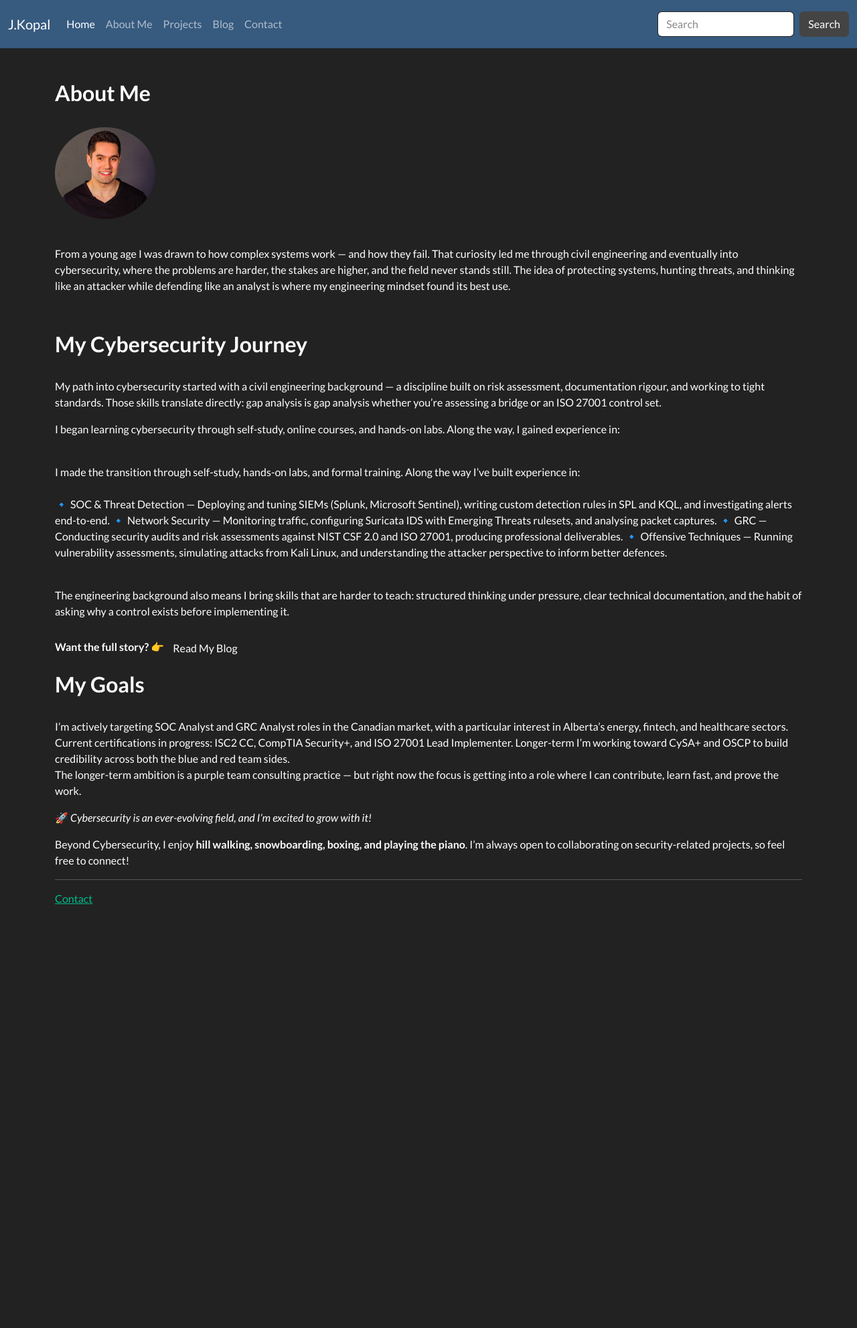
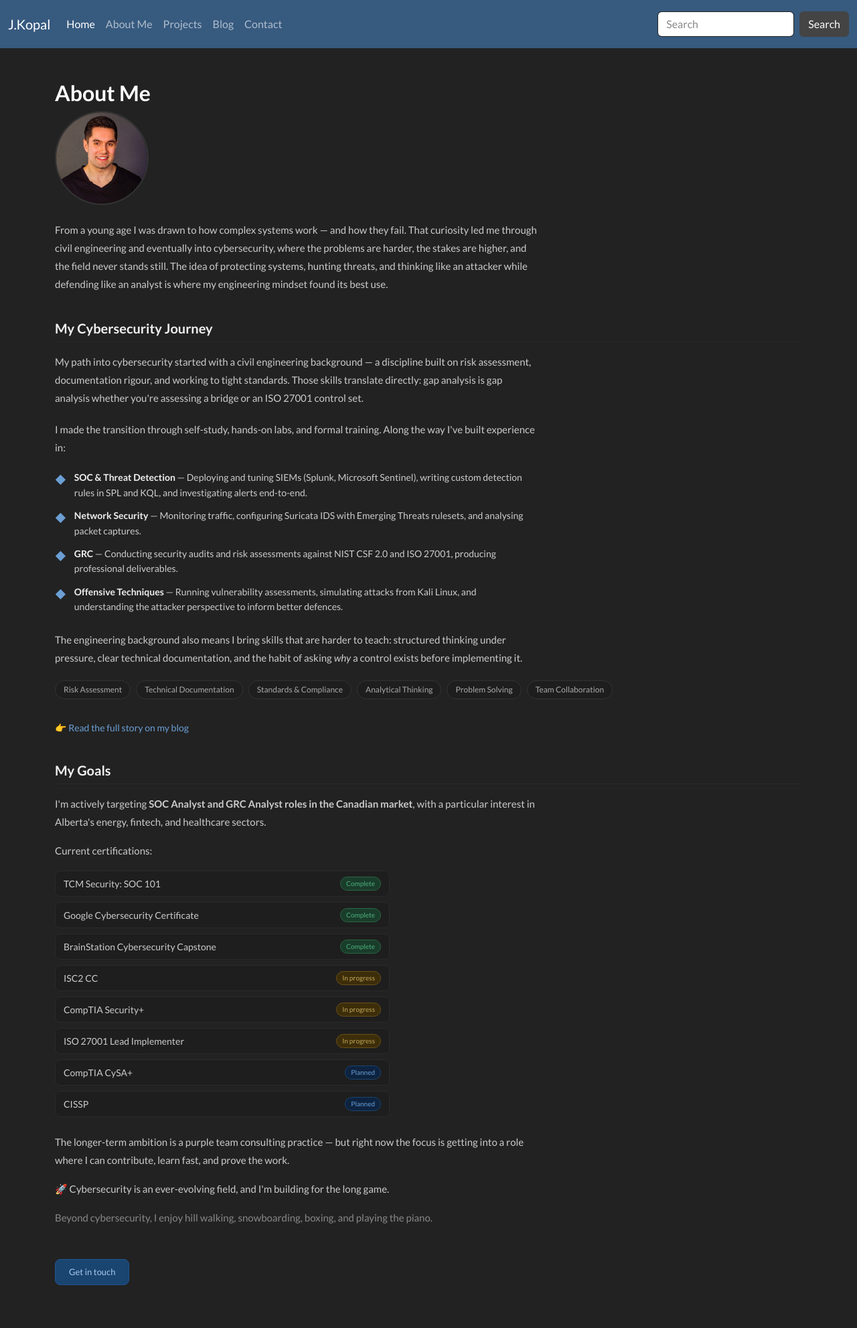
Before and after one commit to JKopal101/jkopal101.github.io, a Jekyll site: the page built from about_me.md, in a window 1280 px wide. Shown: the whole page at 67% size. Built offline with Jekyll 4.4.1, drawn with Linux system fonts in a browser that asks for light colours; before the commit the page ends 1418 px from its top, so only the background shows below that.

Commit message:
Update about_me.md

```diff
--- a/about_me.md
+++ b/about_me.md
@@ -4,51 +4,251 @@ title: About Me
 permalink: /about_me/
 ---
 
-### **About Me**
+{% raw %}
+<style>
+  .about-photo {
+    width: 140px;
+    height: 140px;
+    border-radius: 50%;
+    object-fit: cover;
+    border: 2px solid #333;
+    margin-bottom: 1.5rem;
+    display: block;
+  }
 
-<br>
-<img src="/assets/IMG_20220307_112617.jpg" width="150px" style="border-radius: 50%;" alt="James">
+  .about-intro {
+    font-size: 15px;
+    line-height: 1.8;
+    color: #ccc;
+    max-width: 720px;
+    margin-bottom: 2.5rem;
+  }
 
-<br>
-From a young age I was drawn to how complex systems work — and how they fail. That curiosity led me through civil engineering and eventually into cybersecurity, where the problems are harder, the stakes are higher, and the field never stands still. The idea of protecting systems, hunting threats, and thinking like an attacker while defending like an analyst is where my engineering mindset found its best use.
+  .about-section-heading {
+    font-size: 20px;
+    font-weight: 600;
+    color: #f0f0f0;
+    margin: 2.5rem 0 1rem;
+    padding-bottom: 0.5rem;
+    border-bottom: 1px solid #2a2a2a;
+  }
 
-<br>
+  .about-body {
+    font-size: 15px;
+    line-height: 1.8;
+    color: #ccc;
+    max-width: 720px;
+    margin-bottom: 1.25rem;
+  }
 
-### **My Cybersecurity Journey**
-<br>
-My path into cybersecurity started with a civil engineering background — a discipline built on risk assessment, documentation rigour, and working to tight standards. Those skills translate directly: gap analysis is gap analysis whether you're assessing a bridge or an ISO 27001 control set.
-<br>
+  .skill-list {
+    list-style: none;
+    padding: 0;
+    margin: 1rem 0 1.5rem;
+    display: flex;
+    flex-direction: column;
+    gap: 0.75rem;
+    max-width: 720px;
+  }
 
-<!-- <span style="font-weight:600;">Want the full story?</span> <br>
-👉<a href="_posts/2025-03-26-my-cyber-journey.html" style="display:inline-block; padding: 8px 16px; background-color:#007acc; color:white; text-decoration:none; border-radius:6px; margin-top:6px;">Read the full blog post</a> -->
+  .skill-list li {
+    font-size: 14px;
+    color: #ccc;
+    line-height: 1.6;
+    display: flex;
+    gap: 0.75rem;
+    align-items: flex-start;
+  }
 
-I began learning cybersecurity through self-study, online courses, and hands-on labs. Along the way, I gained experience in:
-<br><br>
+  .skill-list li .bullet {
+    color: #6b9fd4;
+    font-size: 16px;
+    flex-shrink: 0;
+    margin-top: 1px;
+  }
 
-I made the transition through self-study, hands-on labs, and formal training. Along the way I've built experience in:
-<br><br>
-🔹 SOC & Threat Detection — Deploying and tuning SIEMs (Splunk, Microsoft Sentinel), writing custom detection rules in SPL and KQL, and investigating alerts end-to-end.
-🔹 Network Security — Monitoring traffic, configuring Suricata IDS with Emerging Threats rulesets, and analysing packet captures.
-🔹 GRC — Conducting security audits and risk assessments against NIST CSF 2.0 and ISO 27001, producing professional deliverables.
-🔹 Offensive Techniques — Running vulnerability assessments, simulating attacks from Kali Linux, and understanding the attacker perspective to inform better defences.
-<br><br>
+  .skill-list li strong {
+    color: #f0f0f0;
+  }
 
-The engineering background also means I bring skills that are harder to teach: structured thinking under pressure, clear technical documentation, and the habit of asking why a control exists before implementing it.<br><br>
-<span style="font-weight:600;">Want the full story?</span>
-👉[Read My Blog](_posts/2025-03-26-my-cyber-journey.md){: .btn}
+  .soft-skills {
+    display: flex;
+    flex-wrap: wrap;
+    gap: 8px;
+    margin: 1rem 0 1.5rem;
+  }
+
+  .soft-skill-tag {
+    font-size: 12px;
+    padding: 4px 12px;
+    border-radius: 999px;
+    border: 1px solid #333;
+    color: #aaa;
+    background: #1e1e1e;
+  }
+
+  .goals-body {
+    font-size: 15px;
+    line-height: 1.8;
+    color: #ccc;
+    max-width: 720px;
+    margin-bottom: 1rem;
+  }
+
+  .cert-status {
+    display: flex;
+    flex-direction: column;
+    gap: 0.5rem;
+    margin: 1rem 0 1.5rem;
+    max-width: 500px;
+  }
+
+  .cert-row {
+    display: flex;
+    align-items: center;
+    justify-content: space-between;
+    font-size: 14px;
+    color: #ccc;
+    padding: 8px 12px;
+    background: #1e1e1e;
+    border: 1px solid #2a2a2a;
+    border-radius: 8px;
+  }
+
+  .cert-badge {
+    font-size: 10px;
+    padding: 2px 8px;
+    border-radius: 999px;
+    font-weight: 500;
+  }
+
+  .badge-done       { background: #1a3d2b; color: #4caf7d; border: 1px solid #2a6644; }
+  .badge-inprogress { background: #3d2e0a; color: #c4a85a; border: 1px solid #6b4f1a; }
+  .badge-planned    { background: #0d2340; color: #6b9fd4; border: 1px solid #1a4570; }
+
+  .blog-link {
+    display: inline-flex;
+    align-items: center;
+    gap: 6px;
+    font-size: 14px;
+    color: #6b9fd4;
+    text-decoration: none;
+    margin-top: 0.5rem;
+  }
+
+  .blog-link:hover {
+    text-decoration: underline;
+  }
+
+  .hobbies {
+    font-size: 15px;
+    line-height: 1.8;
+    color: #888;
+    max-width: 720px;
+    margin-top: 1rem;
+  }
+
+  .contact-cta {
+    display: inline-block;
+    margin-top: 2rem;
+    font-size: 13px;
+    font-weight: 500;
+    padding: 9px 20px;
+    border-radius: 8px;
+    background: #1a4570;
+    color: #a8c8f0;
+    border: 1px solid #1f5490;
+    text-decoration: none;
+  }
+
+  .contact-cta:hover {
+    opacity: 0.85;
+    text-decoration: none;
+  }
+</style>
+
+<h3><strong>About Me</strong></h3>
+
+<img class="about-photo" src="https://jkopal101.github.io/assets/IMG_20220307_112617.jpg" alt="James Kopal" />
+
+<p class="about-intro">
+  From a young age I was drawn to how complex systems work — and how they fail. That curiosity led me through civil engineering and eventually into cybersecurity, where the problems are harder, the stakes are higher, and the field never stands still. The idea of protecting systems, hunting threats, and thinking like an attacker while defending like an analyst is where my engineering mindset found its best use.
+</p>
 
 
-### **My Goals**
-<br>
-I'm actively targeting SOC Analyst and GRC Analyst roles in the Canadian market, with a particular interest in Alberta's energy, fintech, and healthcare sectors.
-Current certifications in progress: ISC2 CC, CompTIA Security+, and ISO 27001 Lead Implementer. Longer-term I'm working toward CySA+ and OSCP to build credibility across both the blue and red team sides.
-<br>
-The longer-term ambition is a purple team consulting practice — but right now the focus is getting into a role where I can contribute, learn fast, and prove the work.
+<h3 class="about-section-heading">My Cybersecurity Journey</h3>
 
-🚀 *Cybersecurity is an ever-evolving field, and I’m excited to grow with it!*
+<p class="about-body">
+  My path into cybersecurity started with a civil engineering background — a discipline built on risk assessment, documentation rigour, and working to tight standards. Those skills translate directly: gap analysis is gap analysis whether you're assessing a bridge or an ISO 27001 control set.
+</p>
+
+<p class="about-body">
+  I made the transition through self-study, hands-on labs, and formal training. Along the way I've built experience in:
+</p>
+
+<ul class="skill-list">
+  <li>
+    <span class="bullet">◆</span>
+    <span><strong>SOC & Threat Detection</strong> — Deploying and tuning SIEMs (Splunk, Microsoft Sentinel), writing custom detection rules in SPL and KQL, and investigating alerts end-to-end.</span>
+  </li>
+  <li>
+    <span class="bullet">◆</span>
+    <span><strong>Network Security</strong> — Monitoring traffic, configuring Suricata IDS with Emerging Threats rulesets, and analysing packet captures.</span>
+  </li>
+  <li>
+    <span class="bullet">◆</span>
+    <span><strong>GRC</strong> — Conducting security audits and risk assessments against NIST CSF 2.0 and ISO 27001, producing professional deliverables.</span>
+  </li>
+  <li>
+    <span class="bullet">◆</span>
+    <span><strong>Offensive Techniques</strong> — Running vulnerability assessments, simulating attacks from Kali Linux, and understanding the attacker perspective to inform better defences.</span>
+  </li>
+</ul>
+
+<p class="about-body">
+  The engineering background also means I bring skills that are harder to teach: structured thinking under pressure, clear technical documentation, and the habit of asking <em>why</em> a control exists before implementing it.
+</p>
+
+<div class="soft-skills">
+  <span class="soft-skill-tag">Risk Assessment</span>
+  <span class="soft-skill-tag">Technical Documentation</span>
+  <span class="soft-skill-tag">Standards & Compliance</span>
+  <span class="soft-skill-tag">Analytical Thinking</span>
+  <span class="soft-skill-tag">Problem Solving</span>
+  <span class="soft-skill-tag">Team Collaboration</span>
+</div>
+
+<a class="blog-link" href="https://jkopal101.github.io/2025/03/26/my-cyber-journey.html">👉 Read the full story on my blog</a>
 
 
-Beyond Cybersecurity, I enjoy **hill walking, snowboarding, boxing, and playing the piano**. I'm always open to collaborating on security-related projects, so feel free to connect!
+<h3 class="about-section-heading">My Goals</h3>
 
----
-[Contact](contact.md)
+<p class="goals-body">
+  I'm actively targeting <strong>SOC Analyst and GRC Analyst roles in the Canadian market</strong>, with a particular interest in Alberta's energy, fintech, and healthcare sectors.
+</p>
+
+<p class="goals-body">Current certifications:</p>
+
+<div class="cert-status">
+  <div class="cert-row">TCM Security: SOC 101 <span class="cert-badge badge-done">Complete</span></div>
+  <div class="cert-row">Google Cybersecurity Certificate <span class="cert-badge badge-done">Complete</span></div>
+  <div class="cert-row">BrainStation Cybersecurity Capstone <span class="cert-badge badge-done">Complete</span></div>
+  <div class="cert-row">ISC2 CC <span class="cert-badge badge-inprogress">In progress</span></div>
+  <div class="cert-row">CompTIA Security+ <span class="cert-badge badge-inprogress">In progress</span></div>
+  <div class="cert-row">ISO 27001 Lead Implementer <span class="cert-badge badge-inprogress">In progress</span></div>
+  <div class="cert-row">CompTIA CySA+ <span class="cert-badge badge-planned">Planned</span></div>
+  <div class="cert-row">CISSP <span class="cert-badge badge-planned">Planned</span></div>
+</div>
+
+<p class="goals-body">
+  The longer-term ambition is a purple team consulting practice — but right now the focus is getting into a role where I can contribute, learn fast, and prove the work.
+</p>
+
+<p class="goals-body">🚀 Cybersecurity is an ever-evolving field, and I'm building for the long game.</p>
+
+<p class="hobbies">
+  Beyond cybersecurity, I enjoy hill walking, snowboarding, boxing, and playing the piano.
+</p>
+
+<a class="contact-cta" href="/contact/">Get in touch</a>
+{% endraw %}
```
